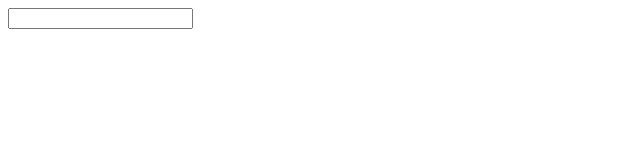
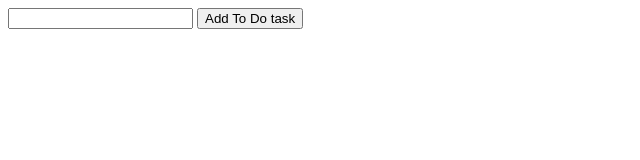
Before and after one commit to bcostaaa01/todo_angular, a plain HTML site: page index.html in a window 1280 px wide. Shown: the whole page, without its empty margins (0-640 px from the left). Drawn offline with nearby package versions, Linux system fonts and the light colour scheme.

Commit message:
Update index.html
Create button component
Add ng-click attribute and call addItem()

// this is where the user can submit the input (to do task)

```diff
--- a/index.html
+++ b/index.html
@@ -10,6 +10,7 @@
         <li> {{ item }} </li>
       </div>
       <input ng-model="addToDo">
+      <button ng-click="addItem()">Add To Do task</button>
     </div>
     <script src="/app.js"></script>
     <script src="/controllers/mainController.js"></script>
```
